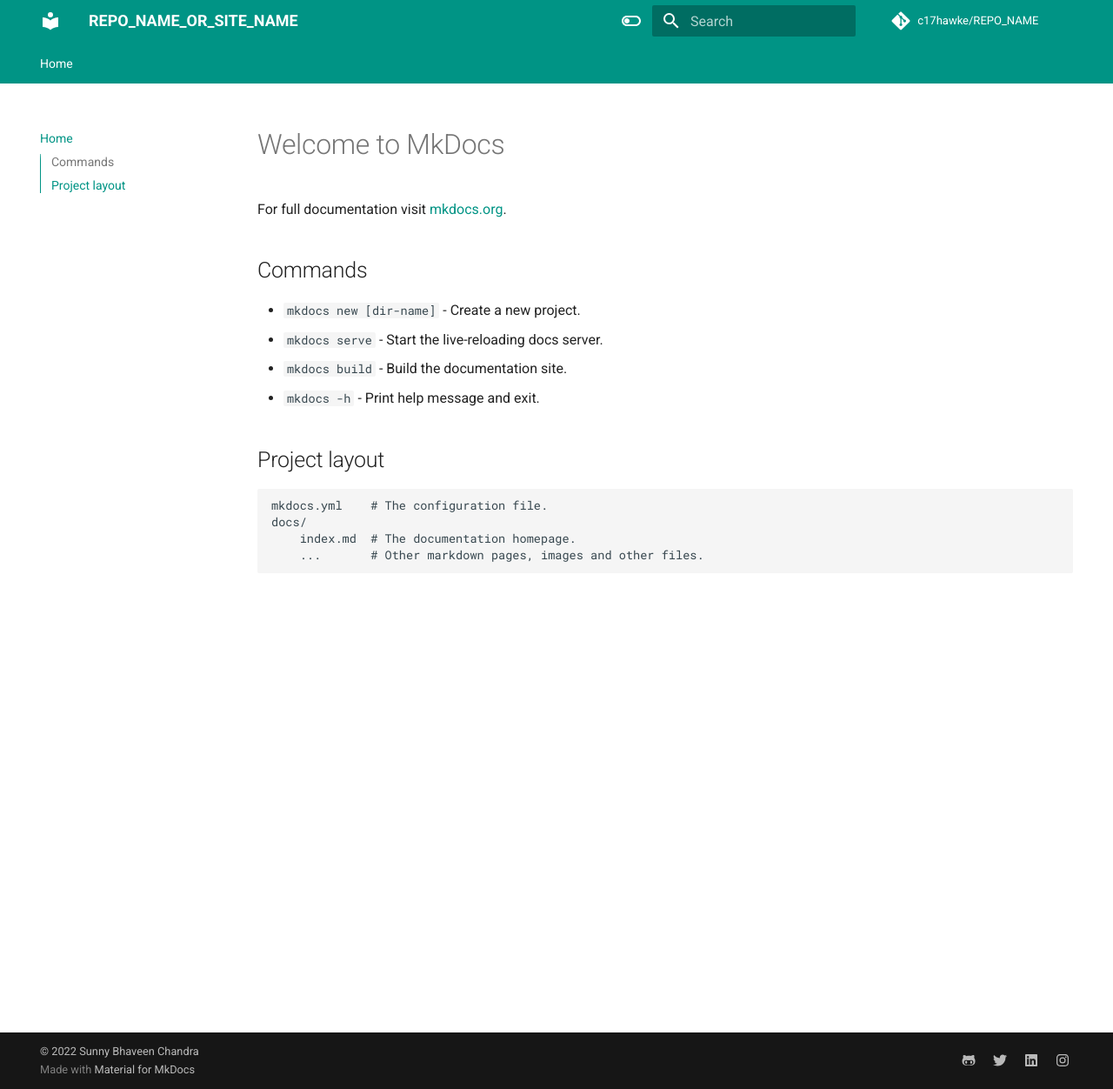
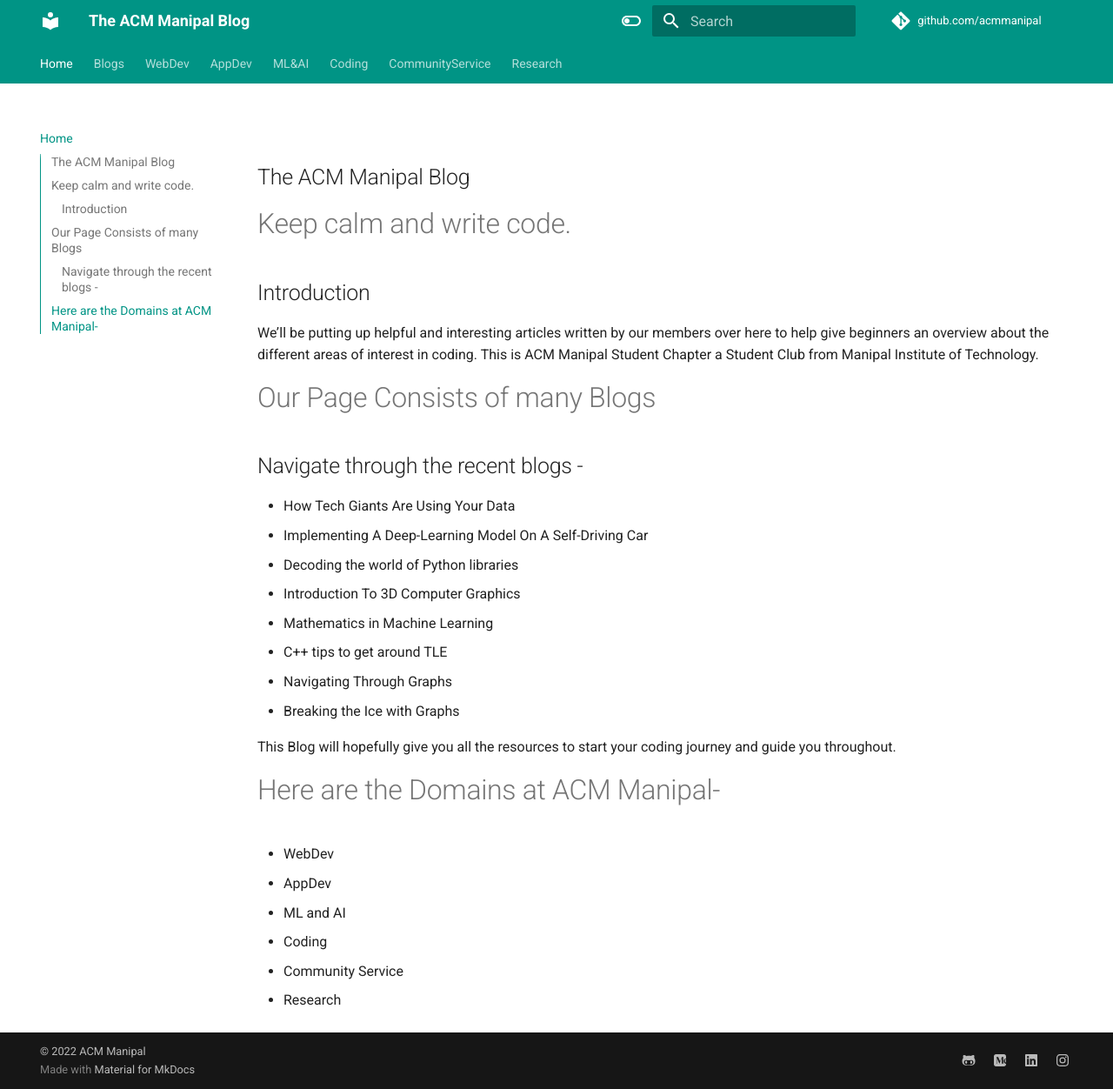
Before and after one commit to DakshDadhania/ACM-Blog-Page, an MkDocs documentation site: the page built from docs/index.md, in a window 1280 px wide and 1252 px high. Shown: the whole window at 87% size. Built offline with MkDocs 1.6.1 and Material for MkDocs 9.7.7, drawn with Linux system fonts in a browser that asks for light colours; comment, search, counter and statistics services are not loaded.

Commit message:
Final update

```diff
--- a/docs/index.md
+++ b/docs/index.md
@@ -1,17 +1,34 @@
-# Welcome to MkDocs
+## The ACM Manipal Blog
+# Keep calm and write code.
 
-For full documentation visit [mkdocs.org](https://www.mkdocs.org).
+## Introduction
+We’ll be putting up helpful and interesting articles written by our members over here to help give beginners an overview about the different areas of interest in coding. This is ACM Manipal Student Chapter a Student Club from Manipal Institute of Technology.
 
-## Commands
+# Our Page Consists of many Blogs
 
-* `mkdocs new [dir-name]` - Create a new project.
-* `mkdocs serve` - Start the live-reloading docs server.
-* `mkdocs build` - Build the documentation site.
-* `mkdocs -h` - Print help message and exit.
 
-## Project layout
+## Navigate through the recent blogs -
 
-    mkdocs.yml    # The configuration file.
-    docs/
-        index.md  # The documentation homepage.
-        ...       # Other markdown pages, images and other files.
+- How Tech Giants Are Using Your Data
+- Implementing A Deep-Learning Model On A Self-Driving Car
+- Decoding the world of Python libraries
+- Introduction To 3D Computer Graphics
+- Mathematics in Machine Learning
+- C++ tips to get around TLE
+- Navigating Through Graphs
+- Breaking the Ice with Graphs
+
+
+
+This Blog will hopefully give you all the resources to start your coding journey and guide you throughout.
+
+
+
+# Here are the Domains at ACM Manipal-
+
+- WebDev
+- AppDev
+- ML and AI
+- Coding
+- Community Service
+- Research
--- a/mkdocs.yml
+++ b/mkdocs.yml
@@ -1,16 +1,26 @@
 # Project information
-site_name: REPO_NAME_OR_SITE_NAME
+site_name: The ACM Manipal Blog
 # defeine TOC or order of website-
 nav:
   - Home: index.md
+  - Blogs: Blogs.md
+  - WebDev: WebDev.md
+  - AppDev: AppDev.md
+  - ML&AI: Ml and AI.md
+  - Coding: Coding.md
+  - CommunityService: Community Service.md
+  - Research: Research.md
 
-site_author: Sunny Bhaveen Chandra
+
+site_author: Daksh Dadhania
 site_description: >-
-  DESCRIPTION
+  The ACM Manipal Blog
+  Keep calm and write code.
+  We’ll be putting up helpful and interesting articles written by our members.
 
 # Repository
-repo_name: c17hawke/REPO_NAME
-repo_url: https://github.com/c17hawke/REPO_NAME
+repo_name: github.com/acmmanipal
+repo_url: https://github.com/acmmanipal
 
 # Configuration
 theme:
@@ -39,13 +49,13 @@
 extra:
   social:
     - icon: fontawesome/brands/github-alt
-      link: https://github.com/c17hawke
-    - icon: fontawesome/brands/twitter
-      link: https://twitter.com/c17hawke
+      link: https://github.com/acmmanipal
+    - icon: fontawesome/brands/medium
+      link: https://medium.com/the-acm-manipal-blog
     - icon: fontawesome/brands/linkedin
-      link: https://linkedin.com/in/c17hawke
+      link: https://www.linkedin.com/school/acm-manipal/mycompany/
     - icon: fontawesome/brands/instagram
-      link: https://www.instagram.com/c17hawke/
+      link: https://www.instagram.com/acm_manipal/
 
 extra_javascript:
   - javascripts/mathjax.js
@@ -70,4 +80,4 @@
   - search
 
 copyright: |
-  &copy; 2022 <a href="https://github.com/c17hawke"  target="_blank" rel="noopener">Sunny Bhaveen Chandra</a>
+  &copy; 2022 <a href="https://github.com/acmmanipal"  target="_blank" rel="noopener">ACM Manipal</a>
```
Also changed, not shown: README.md (+33 -3 lines), docs/AppDev.md (added), docs/Blogs.md (added), docs/Coding.md (added), docs/Community Service.md (added), docs/ML and AI.md (added), docs/Research.md (added), docs/WebDev.md (added).
